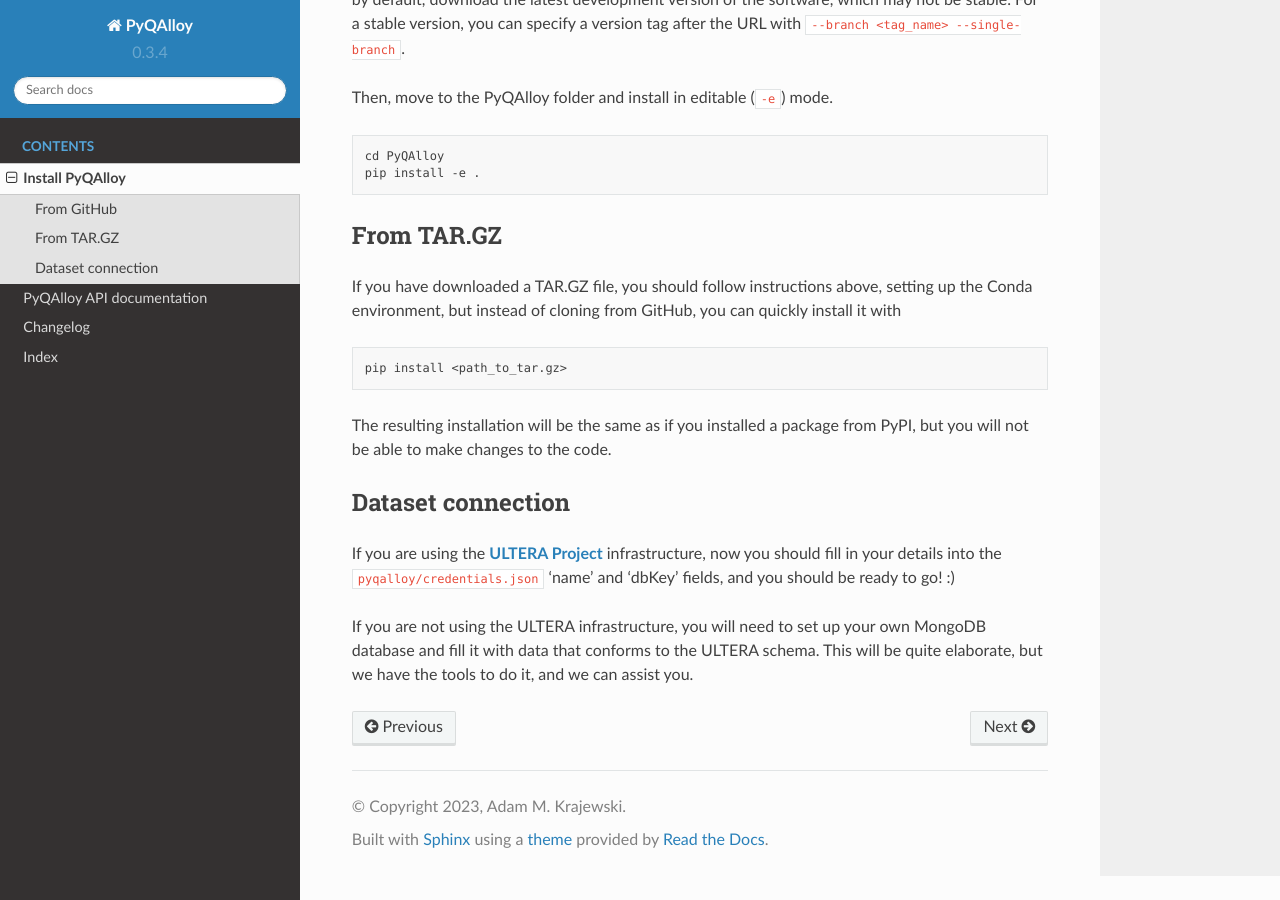
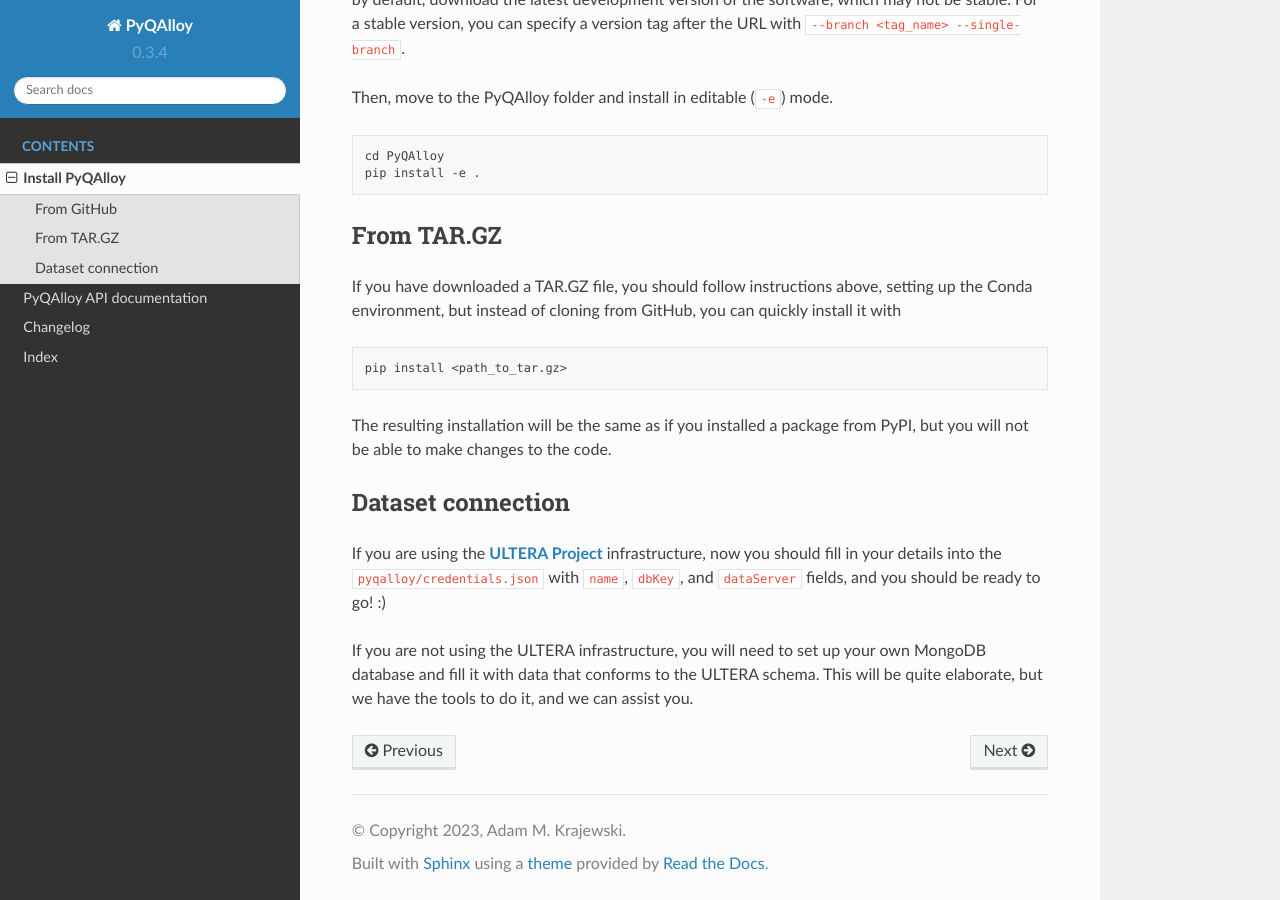
Before and after one commit to PhasesResearchLab/PyQAlloy, a Sphinx documentation site: the page built from docs/install.md, in a window 1280 px wide and 900 px high, scrolled down 594 px. Built offline with Sphinx 7.4.7 and the Read the Docs theme 2.0.0, drawn with Linux system fonts in a browser that asks for light colours; pages that are not in the unit, such as notebooks, are missing from menus; the version number is read from the project's files by our own code.

Commit message:
- small install instructions update

```diff
--- a/docs/install.md
+++ b/docs/install.md
@@ -36,7 +36,7 @@
 
 ## Dataset connection
 If you are using the [**ULTERA Project**](https://ultera.org) infrastructure, now you should fill in your details into the
-`pyqalloy/credentials.json` 'name' and 'dbKey' fields, and you should be ready to go! :)
+`pyqalloy/credentials.json` with `name`, `dbKey`, and `dataServer` fields, and you should be ready to go! :)
 
 If you are not using the ULTERA infrastructure, you will need to set up your own MongoDB database and fill it with data
 that conforms to the ULTERA schema. This will be quite elaborate, but we have the tools to do it, and we can assist you.
```
Also changed, not shown: README.md (+1 -1 lines).
